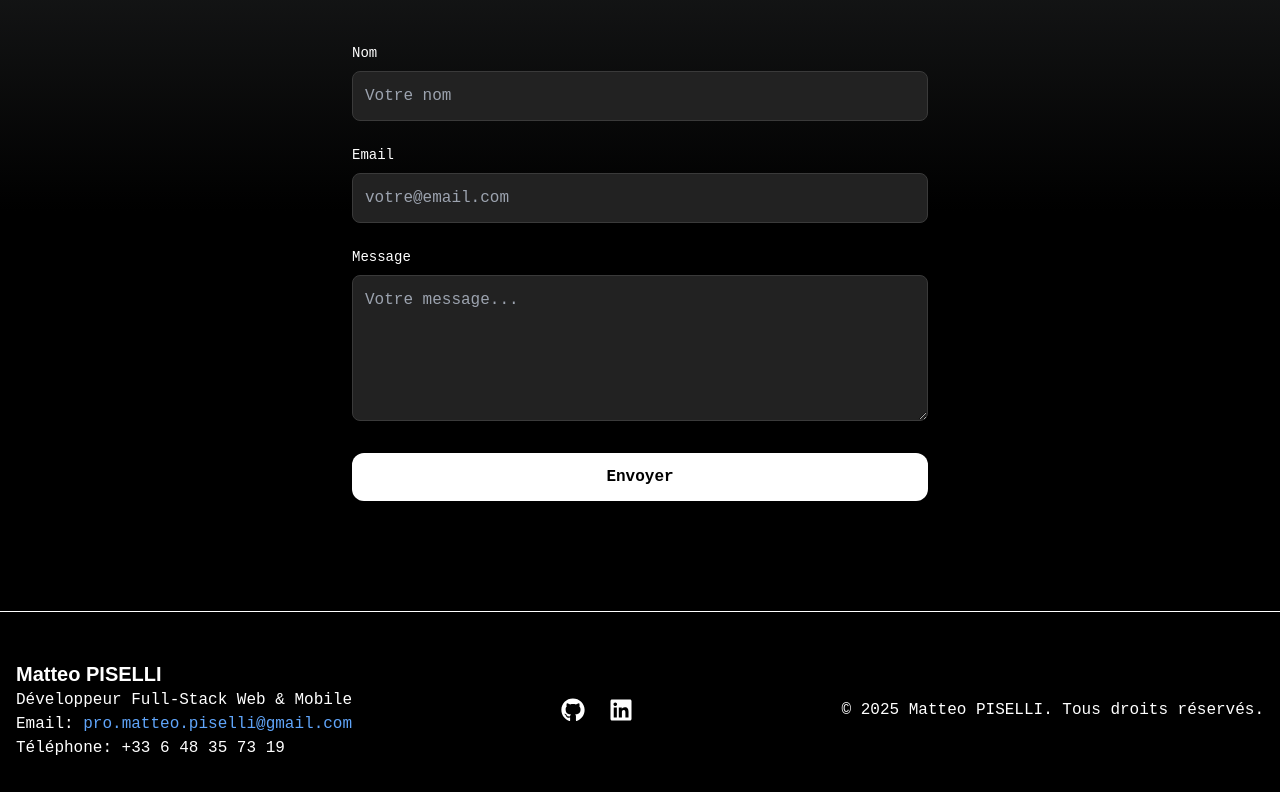
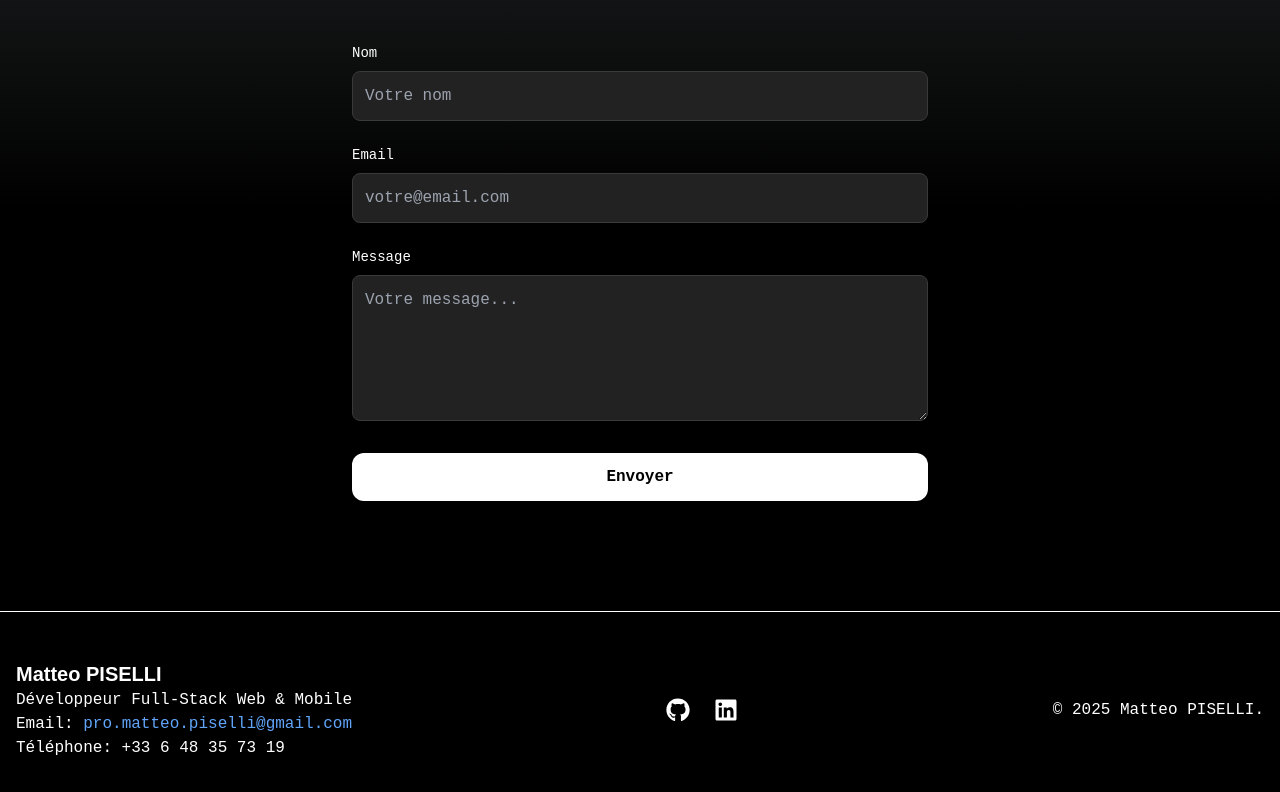
Before and after one commit to MatteoPiselli/portfolio, a Next.js app: page / in a window 1280 px wide. Shown: the part 3862-4654 px from the top of the page. Built offline with nearby package versions, Linux system fonts and the light colour scheme; no server answers.

Commit message:
Suppression de la mention "Tous droits réservés" dans le pied de page

```diff
--- a/components/Footer.jsx
+++ b/components/Footer.jsx
@@ -39,9 +39,7 @@ export default function Footer() {
 
         {/* Copyright */}
         <div className="text-center mt-4 md:mt-0">
-          <p>
-            © {new Date().getFullYear()} Matteo PISELLI. Tous droits réservés.
-          </p>
+          <p>© {new Date().getFullYear()} Matteo PISELLI.</p>
         </div>
       </div>
     </footer>
```
